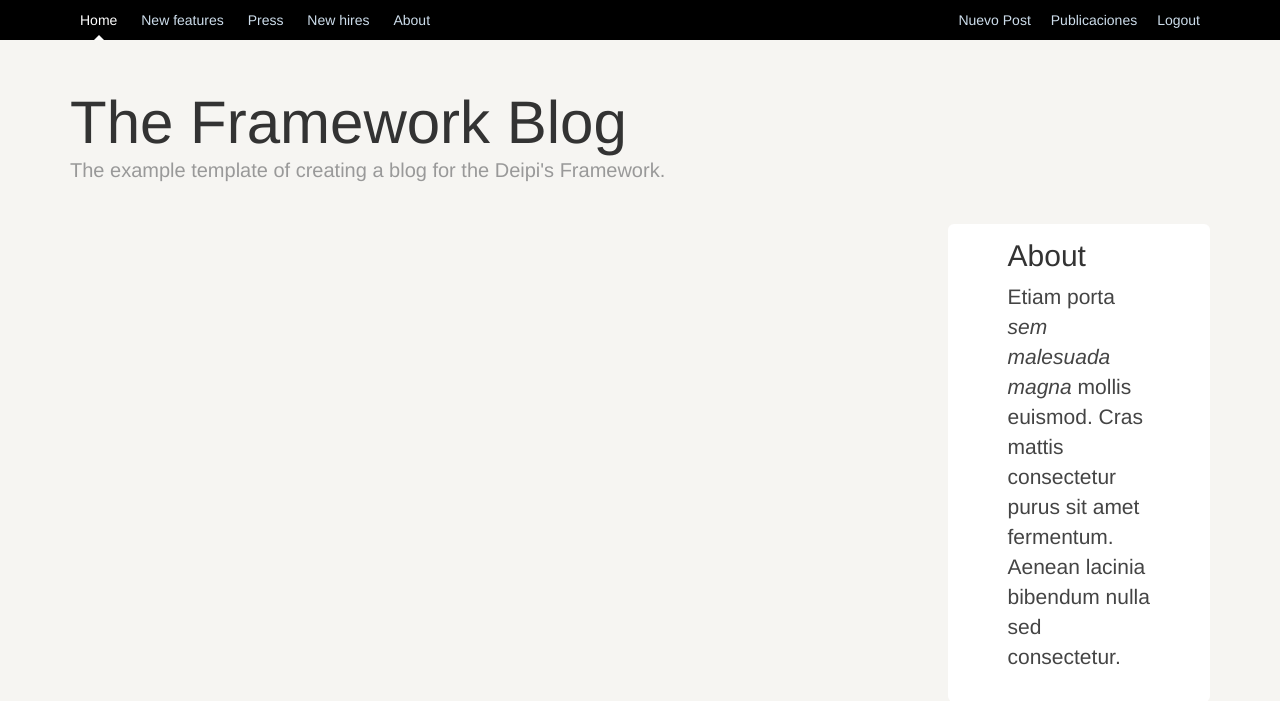
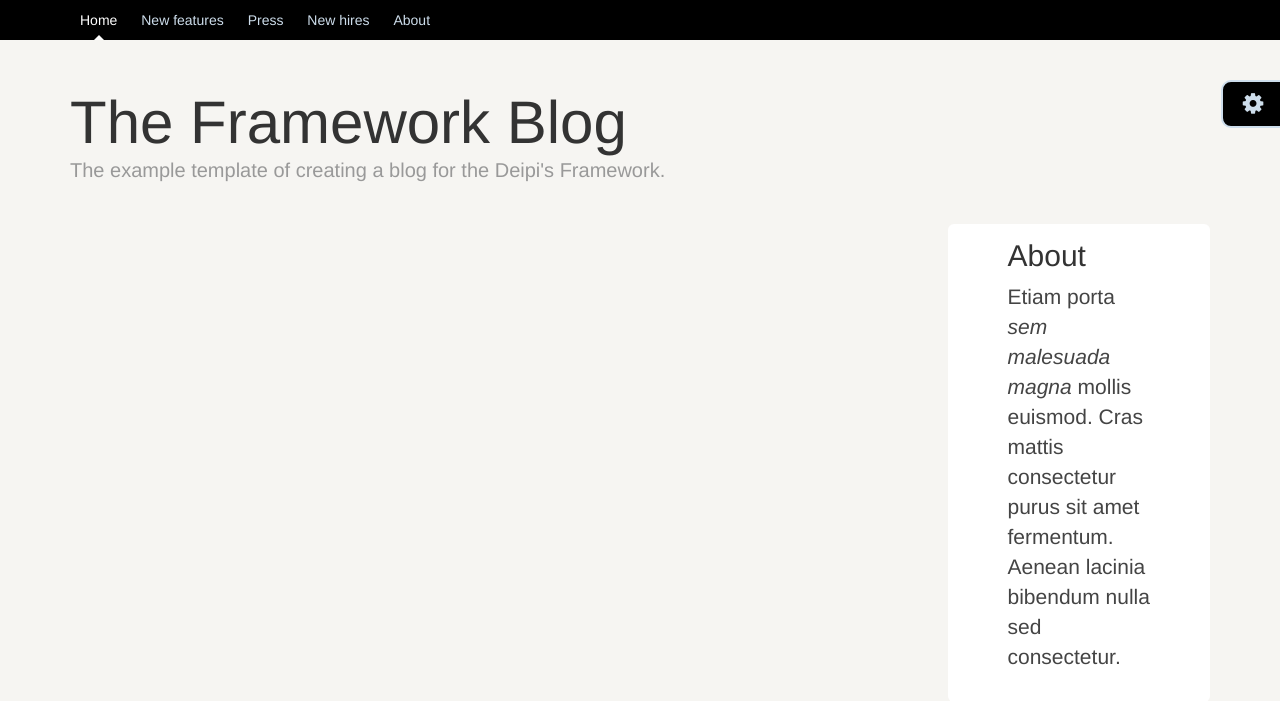
Before and after one commit to jcMich/blog, a Django app: page / in a window 1280 px wide. Shown: the top 701 px of the page. Run offline with Django 3.2, Linux system fonts and the light colour scheme; the visitor is signed in with stand-in values (Sample User, id 1); data that the repository does not hold is empty; some libraries are stand-ins or nearby versions.

Commit message:
Menu de administrador

```diff
--- a/blog_system/blog_system/settings.py
+++ b/blog_system/blog_system/settings.py
@@ -131,7 +131,7 @@ MEDIA_ROOT = os.path.join(PROJECT_PATH, 'media')
 
 MEDIA_URL = '/media/'
 
-CKEDITOR_UPLOAD_PATH = "photos/"
+CKEDITOR_UPLOAD_PATH = "photos/ckeditor/"
 
 STATIC_ROOT = os.path.join(PROJECT_PATH, 'colstatic')
 
--- a/blog_system/blog_system/urls.py
+++ b/blog_system/blog_system/urls.py
@@ -21,7 +21,7 @@ urlpatterns = patterns('',
                        url(r'^ckeditor/', include('ckeditor.urls')),
                        url(r'^addpost/$', 'blog.views.addpost', name='nuevo_post'),
                        # url(r'^addpost/$', AddPost.as_view(), name='nuevo_post'),
-                       url(r'^admin/categories/$', 'blog.views.categories', name='categories'),
+                       url(r'^blog/categories/$', 'blog.views.categories', name='categories'),
                        url(r'^month/(?P<year>\d+)/(?P<month>\w+)/$', 'blog.views.month', name='month'),
                        url(r'^editposts/$','blog.views.editposts', name='editposts'),
                        url(r'^edit/(?P<slug>.*)/$', 'blog.views.addpost', name='edit')
--- a/blog_system/media/css/style.css
+++ b/blog_system/media/css/style.css
@@ -1,5 +1,49 @@
-/*
---------------------------------------*/
+/* Admin tools
+______________________________________*/
+div.admin-tools{
+    background: none repeat scroll 0 0 #000;
+    border: 2px solid #cdddeb;
+    border-radius: 10px 0px 0px 10px;
+    right: -5px;
+    top: 10%;
+    margin: auto;
+    min-width: 5%;
+    position: fixed;
+    text-align: center;
+    z-index: 15;
+}
+div.admin-tools a{
+    text-decoration:none;
+    font-weight: bold;
+    color: #cdddeb;
+}
+div.admin-tools a:hover{
+    text-decoration:none;
+}
+div.admin-tools .fa-cog{
+    font-size: 24px;
+    color: #cdddeb;
+    margin: 10px;
+}
+div.admin-tools:hover > ul{
+    display: block;
+    width: auto;
+}
+div.admin-tools ul{
+    list-style-type: none;
+    padding: 0px;
+    display: none;
+}
+div.admin-tools li {
+    text-align: left;
+    padding: 5px 10px 0px 10px;
+    margin: 0px;
+}
+div.admin-tools li:hover {
+    background-color:#555;
+}
+
+/* Imagenes */
 div.post-thumb img{
     width: 100%;
 }
--- a/blog_system/templates/base.html
+++ b/blog_system/templates/base.html
@@ -39,17 +39,20 @@
                 <a class="blog-nav-item" href="#">Press</a>
                 <a class="blog-nav-item" href="#">New hires</a>
                 <a class="blog-nav-item" href="{% url 'about' %}">About</a>
-                {% if user.is_authenticated %}
-                <a class="blog-nav-item" href="{% url 'logout' %}" style="float: right">Logout</a>
-                {% endif %}
-                {% if user.is_superuser %}
-                <a class="blog-nav-item" href="{% url 'editposts' %}" style="float: right">Publicaciones</a>
-                <a class="blog-nav-item" href="{% url 'nuevo_post' %}" style="float: right">Nuevo Post</a>
-                {% endif %}
             </nav>
         </div>
     </div>
+    {% if user.is_superuser %}
+    <div class="admin-tools">
+        <i class="fa fa-cog"></i>
+        <ul class="admin-items">
 
+            <li><a href="{% url 'nuevo_post' %}">Nuevo Post</a></li>
+            <li><a href="{% url 'editposts' %}">Publicaciones</a></li>
+            <li><a href="{% url 'categories' %}">Categorias</a></li>
+        </ul>
+    </div>
+    {% endif %}
     <div class="container">
         <div class="blog-header hidden-print">
             <h1 class="blog-title">The Framework Blog</h1>
```
